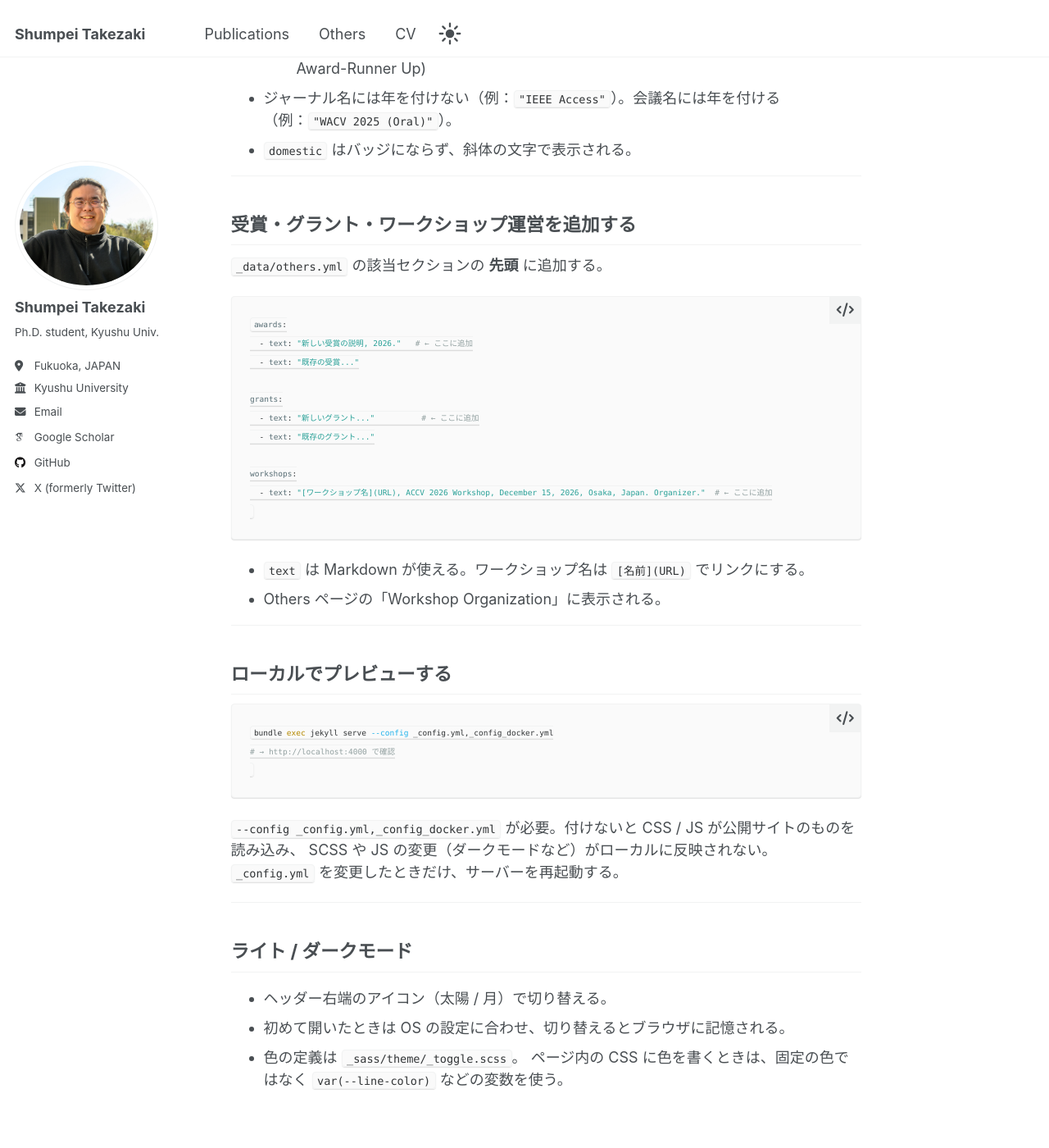
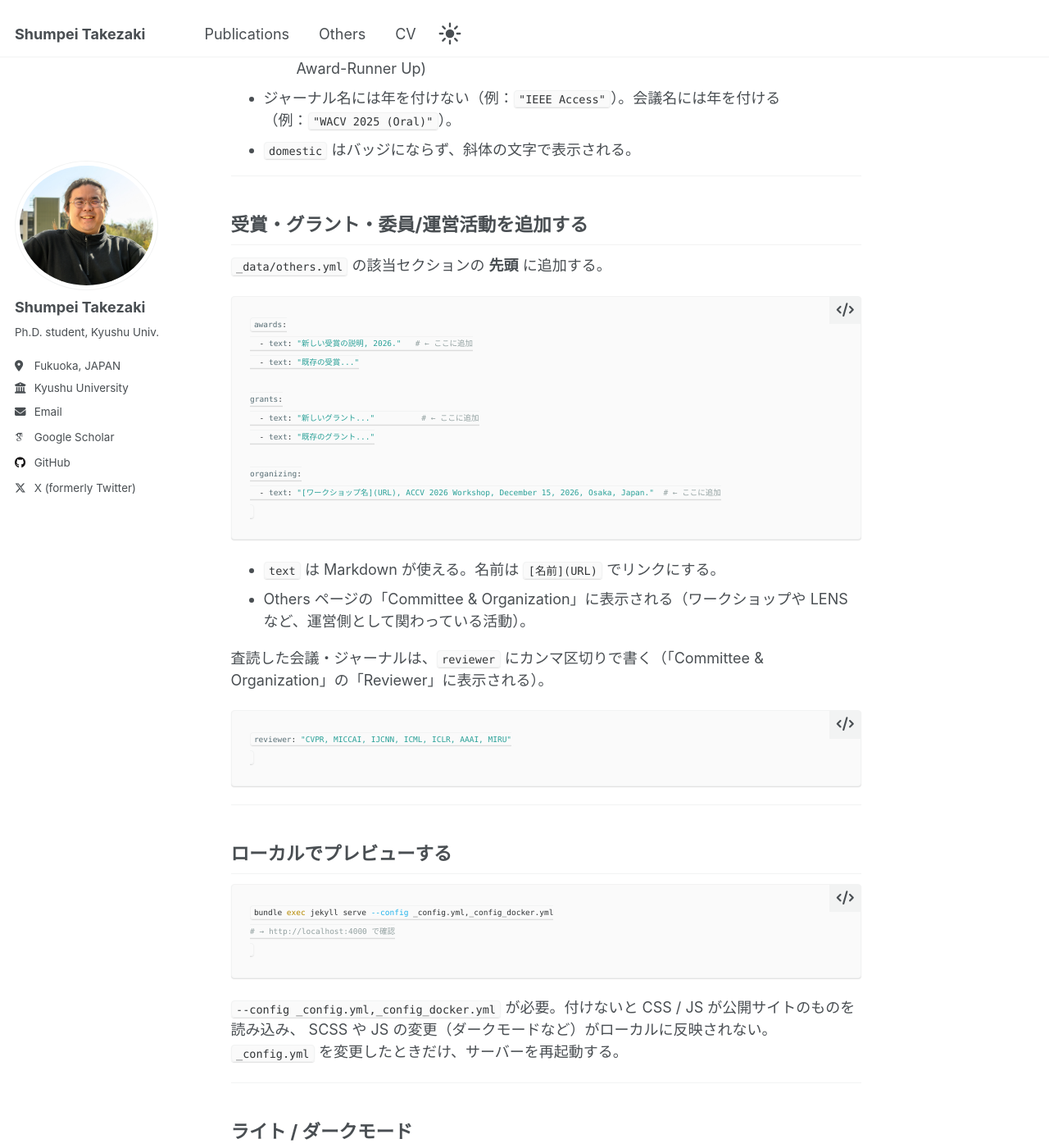
Before and after one commit to shumpei-takezaki/shumpei-takezaki.github.io, a Jekyll site: the page built from HOWTO.md, in a window 1280 px wide and 1400 px high, scrolled down 1702 px. Shown: the whole window at 82% size. Built offline with Jekyll 4.4.1, drawn with Linux system fonts in a browser that asks for light colours; some web fonts are replaced; our own code applies the rules of GitHub Pages for plain Markdown files.

Commit message:
add arXiv link and equal contribution, committee & organization section with reviewer
Co-Authored-By: Claude Sonnet 5.5 <noreply@anthropic.com>

````diff
--- a/HOWTO.md
+++ b/HOWTO.md
@@ -61,7 +61,7 @@
 
 ---
 
-## 受賞・グラント・ワークショップ運営を追加する
+## 受賞・グラント・委員/運営活動を追加する
 
 [`_data/others.yml`](_data/others.yml) の該当セクションの **先頭** に追加する。
 
@@ -74,12 +74,18 @@ grants:
   - text: "新しいグラント..."          # ← ここに追加
   - text: "既存のグラント..."
 
-workshops:
-  - text: "[ワークショップ名](URL), ACCV 2026 Workshop, December 15, 2026, Osaka, Japan. Organizer."  # ← ここに追加
+organizing:
+  - text: "[ワークショップ名](URL), ACCV 2026 Workshop, December 15, 2026, Osaka, Japan."  # ← ここに追加
 ```
 
-- `text` は Markdown が使える。ワークショップ名は `[名前](URL)` でリンクにする。
-- Others ページの「Workshop Organization」に表示される。
+- `text` は Markdown が使える。名前は `[名前](URL)` でリンクにする。
+- Others ページの「Committee & Organization」に表示される（ワークショップや LENS など、運営側として関わっている活動）。
+
+査読した会議・ジャーナルは、`reviewer` にカンマ区切りで書く（「Committee & Organization」の「Reviewer」に表示される）。
+
+```yaml
+reviewer: "CVPR, MICCAI, IJCNN, ICML, ICLR, AAAI, MIRU"
+```
 
 ---
 
--- a/_data/publications.yml
+++ b/_data/publications.yml
@@ -54,7 +54,7 @@
 - title: "Biological Congruence: Evaluating Microscopy Generation Across Representations"
   category: conferences
   venue: "WACV 2027"
-  authors: "Duway Nicolas Lesmes-Leon, <strong>Shumpei Takezaki</strong>, Fabian Schmeisser, Ryoma Bise, Gillian Lovell, Bianca Migliori, Andreas Dengel, Sheraz Ahmed"
+  authors: "Duway Nicolas Lesmes-Leon*, <strong>Shumpei Takezaki</strong>*, Fabian Schmeisser, Ryoma Bise, Gillian Lovell, Bianca Migliori, Andreas Dengel, Sheraz Ahmed (*Equal contribution)"
   paperurl:
   code:
   date: "2027-01-06"
@@ -63,7 +63,7 @@
   category: conferences
   venue: "BMVC 2026"
   authors: "<strong>Shumpei Takezaki</strong>*, Duway Nicolas Lesmes-Leon*, Ryoma Bise, Gillian Lovell, Bianca Migliori, Andreas Dengel, Sheraz Ahmed (*Equal contribution)"
-  paperurl:
+  paperurl: "https://arxiv.org/abs/2610.33398"
   code:
   date: "2026-11-23"
 
````
Also changed, not shown: _data/others.yml (+5 -2 lines), _pages/others.md (+7 -2 lines).
